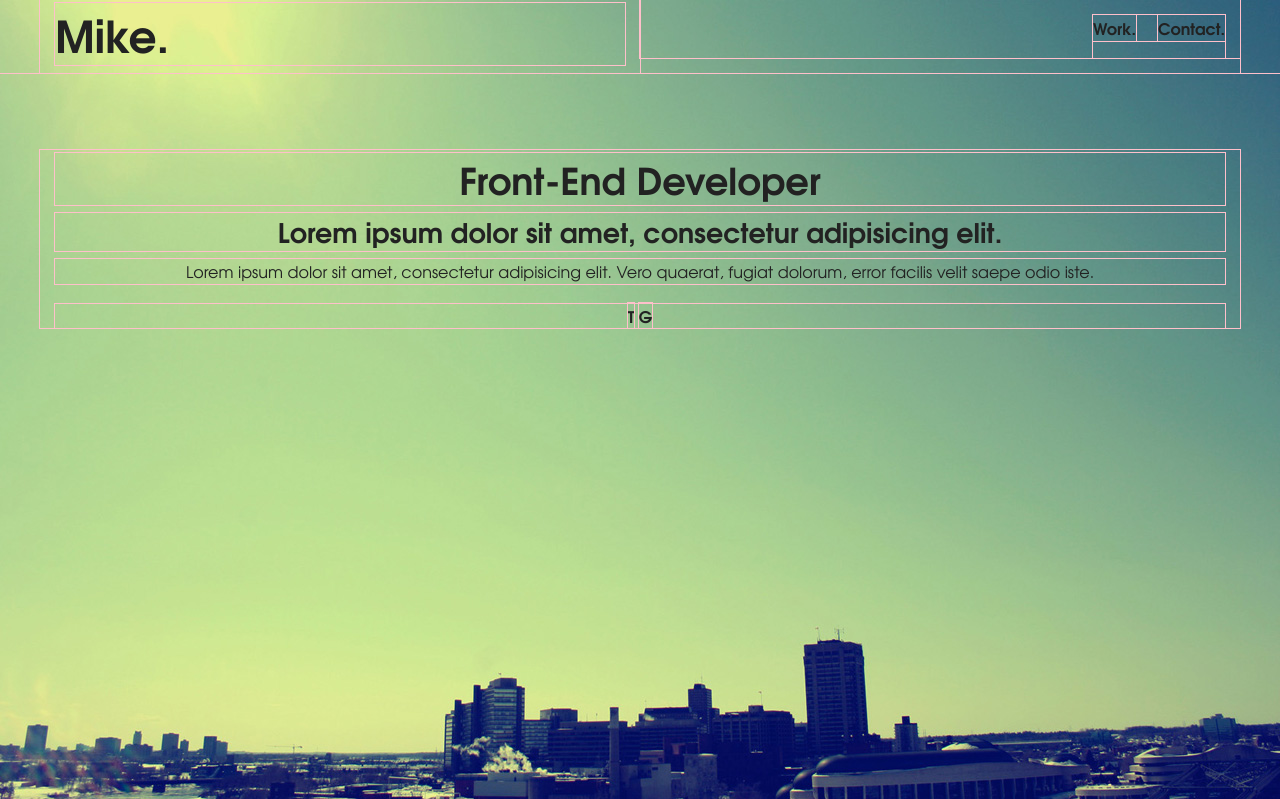
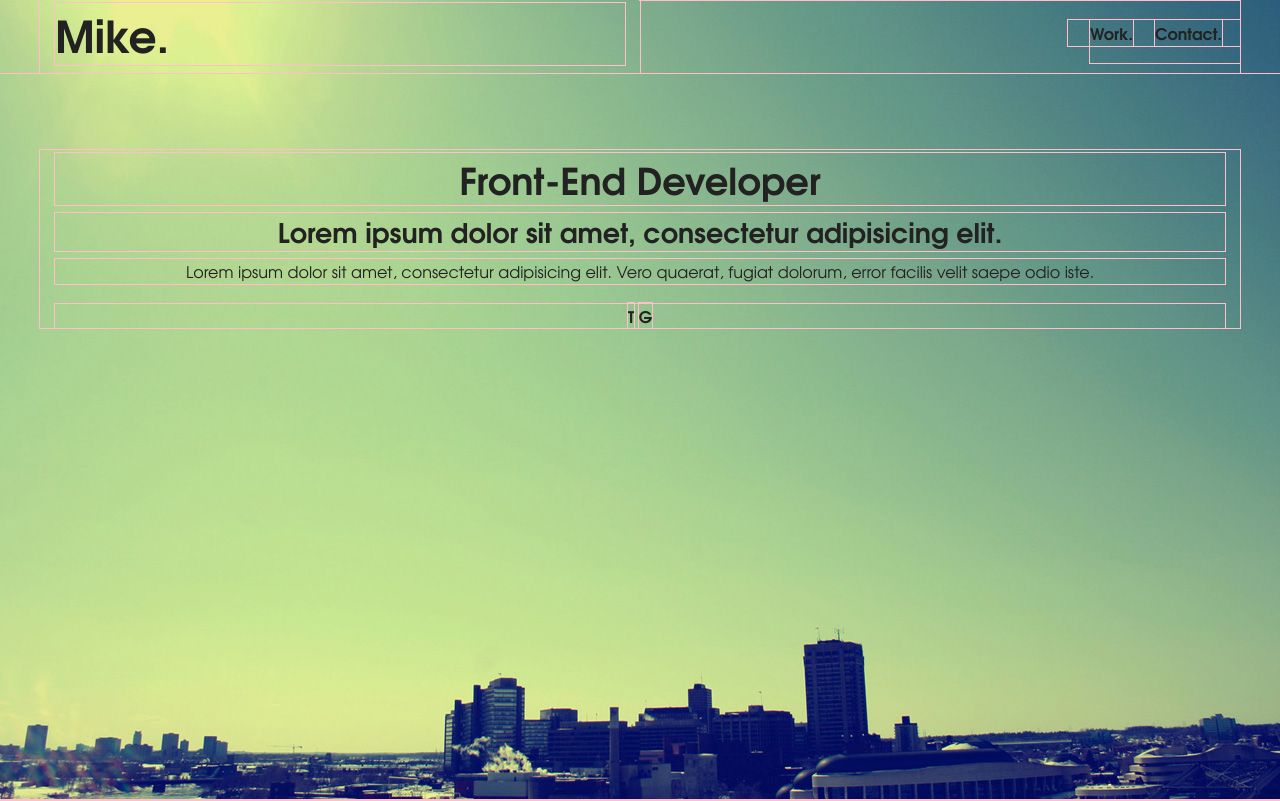
Before and after one commit to mikejoyceio/portfolio-template, a website: page index.html in a window 1280 px wide. Shown: the top 801 px of the page. Drawn offline with Linux system fonts and the light colour scheme.

Commit message:
Removed inline list mixin from app.scss

```diff
--- a/scss/_custom.scss
+++ b/scss/_custom.scss
@@ -28,9 +28,10 @@ header {
 	position: absolute;
 	width: 100%;
 	nav {
-		@include float-right;
-		@include clearfix;
-		margin-top: 15px;
+		position: absolute;
+		right: 0;
+		top: 20px;
+		width: 150px;
 	}
 
 }
--- a/scss/app.scss
+++ b/scss/app.scss
@@ -46,7 +46,6 @@
 // Compass
 
 @import "compass/css3/border-radius";
-@import "compass/typography/lists/inline-block-list";
 @import "compass/typography/links/link-colors";
 
 
```
Also changed, not shown: css/app.css.
